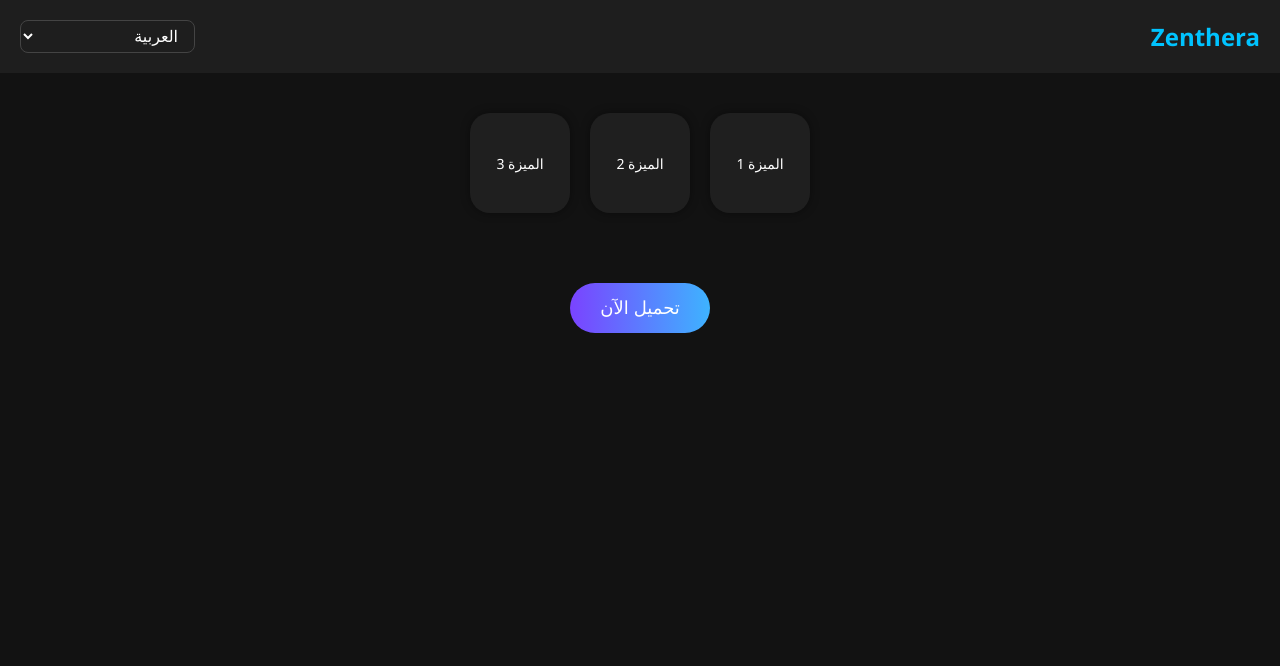
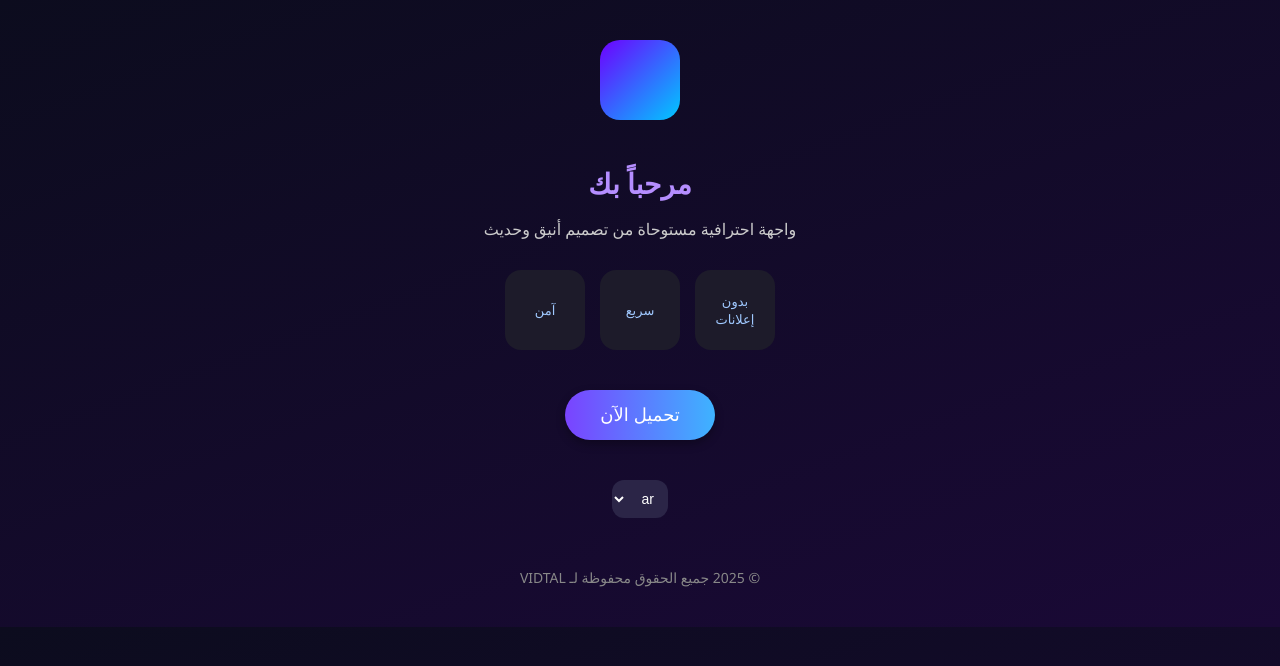
Before and after one commit to Mohammad986106/VIDTAP, a plain HTML site: page index.html in a window 1280 px wide. Drawn offline with Linux system fonts and the light colour scheme.

Commit message:
Update index.html

```diff
--- a/index.html
+++ b/index.html
@@ -3,180 +3,224 @@
 <head>
   <meta charset="UTF-8" />
   <meta name="viewport" content="width=device-width, initial-scale=1.0" />
-  <title>Zenthera - الصفحة الرئيسية</title>
+  <title>VIDTAL - واجهة احترافية</title>
   <style>
     body {
       margin: 0;
+      padding: 0;
+      background: linear-gradient(160deg, #0c0c1e, #1a0936);
       font-family: 'Segoe UI', sans-serif;
-      background-color: #121212;
-      color: white;
+      color: #ffffff;
+      text-align: center;
+      direction: rtl;
+    }
+
+    .container {
+      padding: 40px 20px;
+    }
+
+    .logo {
+      width: 80px;
+      height: 80px;
+      margin-bottom: 20px;
+      background: linear-gradient(135deg, #6e00ff, #00c8ff);
+      border-radius: 20px;
+      display: inline-block;
+    }
+
+    h1 {
+      font-size: 28px;
+      margin-bottom: 10px;
+      color: #b58eff;
+    }
+
+    p {
+      color: #cccccc;
+      font-size: 16px;
+      margin-bottom: 30px;
+    }
+
+    .features {
+      display: flex;
+      justify-content: center;
+      gap: 15px;
+      flex-wrap: nowrap;
+      margin-bottom: 30px;
+    }
+
+    .feature {
+      background-color: #1d1b2a;
+      border-radius: 16px;
+      flex: 0 0 auto;
+      width: 80px;
+      height: 80px;
+      display: flex;
+      align-items: center;
+      justify-content: center;
+      color: #a0c9ff;
+      font-size: 13px;
+      word-wrap: break-word;
       text-align: center;
     }
 
-    header {
-      padding: 20px;
-      display: flex;
-      justify-content: space-between;
-      align-items: center;
-      background-color: #1e1e1e;
-    }
-
-    .logo {
-      font-size: 24px;
-      font-weight: bold;
-      color: #00c3ff;
-    }
-
-    .lang-selector {
-      font-size: 16px;
-      background-color: transparent;
-      border: 1px solid #444;
-      border-radius: 8px;
-      padding: 6px 12px;
-      color: white;
-      cursor: pointer;
-    }
-
-    .features-container {
-      display: flex;
-      justify-content: center;
-      flex-wrap: wrap;
-      gap: 20px;
-      margin: 40px 20px;
-    }
-
-    .feature-box {
-      width: 100px;
-      height: 100px;
-      background-color: #1f1f1f;
-      border-radius: 20px;
-      display: flex;
-      justify-content: center;
-      align-items: center;
-      font-size: 14px;
-      color: white;
-      box-shadow: 0 0 10px rgba(0,0,0,0.4);
+    @media (max-width: 500px) {
+      .feature {
+        width: 70px;
+        height: 70px;
+        font-size: 12px;
+      }
     }
 
     .btn-primary {
       background: linear-gradient(to right, #7a43ff, #3eb3ff);
       border: none;
-      padding: 14px 30px;
+      padding: 14px 35px;
       font-size: 18px;
       border-radius: 30px;
       color: white;
       cursor: pointer;
-      margin: 30px auto;
-      outline: none;
-      -webkit-tap-highlight-color: transparent;
-      transition: 0.3s;
-    }
-
-    .btn-primary:focus {
-      outline: none;
-      box-shadow: none;
+      margin: 10px;
+      box-shadow: 0 4px 10px rgba(0,0,0,0.3);
+      transition: all 0.3s ease;
     }
 
     .btn-primary:hover {
-      opacity: 0.9;
+      transform: scale(1.05);
+      opacity: 0.95;
     }
 
-    @media (max-width: 600px) {
-      .features-container {
-        flex-direction: column;
-        align-items: center;
-      }
+    .language-switcher {
+      margin-top: 30px;
+    }
+
+    select {
+      padding: 10px;
+      font-size: 14px;
+      border-radius: 12px;
+      border: none;
+      background-color: #2b2547;
+      color: white;
+      cursor: pointer;
+    }
+
+    .footer {
+      margin-top: 50px;
+      font-size: 14px;
+      color: #888;
     }
   </style>
 </head>
 <body>
 
-  <header>
-    <div class="logo">Zenthera</div>
-    <select class="lang-selector" id="langSelect" onchange="changeLanguage()">
-      <option value="ar">العربية</option>
-      <option value="en">English</option>
-      <option value="fr">Français</option>
-      <option value="hi">हिन्दी</option>
-      <option value="id">Bahasa Indonesia</option>
-      <option value="tr">Türkçe</option>
-      <option value="es">Español</option>
-      <option value="pt">Português</option>
-    </select>
-  </header>
+  <div class="container">
+    <div class="logo"></div>
 
-  <div class="features-container">
-    <div class="feature-box" id="feature1">الميزة 1</div>
-    <div class="feature-box" id="feature2">الميزة 2</div>
-    <div class="feature-box" id="feature3">الميزة 3</div>
+    <h1 id="mainTitle">مرحباً بك</h1>
+    <p id="mainDescription">واجهة احترافية مستوحاة من تصميم أنيق وحديث</p>
+
+    <div class="features">
+      <div class="feature" id="f1">بدون<br>إعلانات</div>
+      <div class="feature" id="f2">سريع</div>
+      <div class="feature" id="f3">آمن</div>
+    </div>
+
+    <button class="btn-primary" id="downloadBtn">تحميل الآن</button>
+
+    <div class="language-switcher">
+      <select id="languageSelect">
+        <option value="ar">ar</option>
+        <option value="en">en</option>
+        <option value="pt">pt</option>
+        <option value="es">es</option>
+        <option value="fr">fr</option>
+        <option value="zh">zh</option>
+        <option value="ja">ja</option>
+        <option value="ko">ko</option>
+      </select>
+    </div>
+
+    <div class="footer">© 2025 جميع الحقوق محفوظة لـ VIDTAL</div>
   </div>
-
-  <button class="btn-primary" id="downloadBtn">تحميل الآن</button>
 
   <script>
     const translations = {
       ar: {
-        feature1: "الميزة 1",
-        feature2: "الميزة 2",
-        feature3: "الميزة 3",
-        download: "تحميل الآن"
+        mainTitle: "مرحباً بك",
+        mainDescription: "واجهة احترافية مستوحاة من تصميم أنيق وحديث",
+        f1: "بدون<br>إعلانات",
+        f2: "سريع",
+        f3: "آمن",
+        downloadBtn: "تحميل الآن"
       },
       en: {
-        feature1: "Feature 1",
-        feature2: "Feature 2",
-        feature3: "Feature 3",
-        download: "Download Now"
+        mainTitle: "Welcome",
+        mainDescription: "A professional interface inspired by a sleek, modern design",
+        f1: "No<br>Ads",
+        f2: "Fast",
+        f3: "Secure",
+        downloadBtn: "Download Now"
+      },
+      pt: {
+        mainTitle: "Bem-vindo",
+        mainDescription: "Uma interface profissional inspirada em um design moderno",
+        f1: "Sem<br>anúncios",
+        f2: "Rápido",
+        f3: "Seguro",
+        downloadBtn: "Baixar Agora"
+      },
+      es: {
+        mainTitle: "Bienvenido",
+        mainDescription: "Una interfaz profesional inspirada en un diseño moderno",
+        f1: "Sin<br>anuncios",
+        f2: "Rápido",
+        f3: "Seguro",
+        downloadBtn: "Descargar ahora"
       },
       fr: {
-        feature1: "Fonction 1",
-        feature2: "Fonction 2",
-        feature3: "Fonction 3",
-        download: "Télécharger"
+        mainTitle: "Bienvenue",
+        mainDescription: "Une interface professionnelle inspirée d’un design moderne",
+        f1: "Sans<br>pub",
+        f2: "Rapide",
+        f3: "Sécurisé",
+        downloadBtn: "Télécharger"
       },
-      hi: {
-        feature1: "फ़ीचर 1",
-        feature2: "फ़ीचर 2",
-        feature3: "फ़ीचर 3",
-        download: "डाउनलोड करें"
+      zh: {
+        mainTitle: "欢迎",
+        mainDescription: "一个专业界面，灵感来自时尚现代的设计",
+        f1: "无<br>广告",
+        f2: "快速",
+        f3: "安全",
+        downloadBtn: "立即下载"
       },
-      id: {
-        feature1: "Fitur 1",
-        feature2: "Fitur 2",
-        feature3: "Fitur 3",
-        download: "Unduh Sekarang"
+      ja: {
+        mainTitle: "ようこそ",
+        mainDescription: "スタイリッシュでモダンなデザインにインスパイアされたプロのインターフェース",
+        f1: "広告<br>なし",
+        f2: "高速",
+        f3: "安全",
+        downloadBtn: "今すぐダウンロード"
       },
-      tr: {
-        feature1: "Özellik 1",
-        feature2: "Özellik 2",
-        feature3: "Özellik 3",
-        download: "Şimdi İndir"
-      },
-      es: {
-        feature1: "Función 1",
-        feature2: "Función 2",
-        feature3: "Función 3",
-        download: "Descargar ahora"
-      },
-      pt: {
-        feature1: "Recurso 1",
-        feature2: "Recurso 2",
-        feature3: "Recurso 3",
-        download: "Baixar Agora"
+      ko: {
+        mainTitle: "환영합니다",
+        mainDescription: "세련되고 현대적인 디자인에서 영감을 받은 전문 인터페이스",
+        f1: "광고<br>없음",
+        f2: "빠름",
+        f3: "안전함",
+        downloadBtn: "지금 다운로드"
       }
     };
 
-    function changeLanguage() {
-      const lang = document.getElementById("langSelect").value;
-      const dir = (lang === "ar" || lang === "hi") ? "rtl" : "ltr";
+    document.getElementById('languageSelect').addEventListener('change', function () {
+      const selectedLang = this.value;
+      const t = translations[selectedLang];
 
-      document.getElementById("feature1").textContent = translations[lang].feature1;
-      document.getElementById("feature2").textContent = translations[lang].feature2;
-      document.getElementById("feature3").textContent = translations[lang].feature3;
-      document.getElementById("downloadBtn").textContent = translations[lang].download;
-
-      document.documentElement.lang = lang;
-      document.documentElement.dir = dir;
-    }
+      document.getElementById('mainTitle').innerHTML = t.mainTitle;
+      document.getElementById('mainDescription').innerHTML = t.mainDescription;
+      document.getElementById('f1').innerHTML = t.f1;
+      document.getElementById('f2').innerHTML = t.f2;
+      document.getElementById('f3').innerHTML = t.f3;
+      document.getElementById('downloadBtn').innerHTML = t.downloadBtn;
+    });
   </script>
 
 </body>
```
